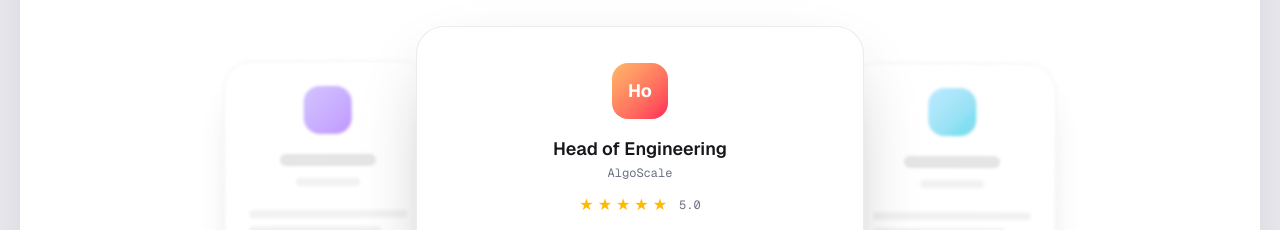
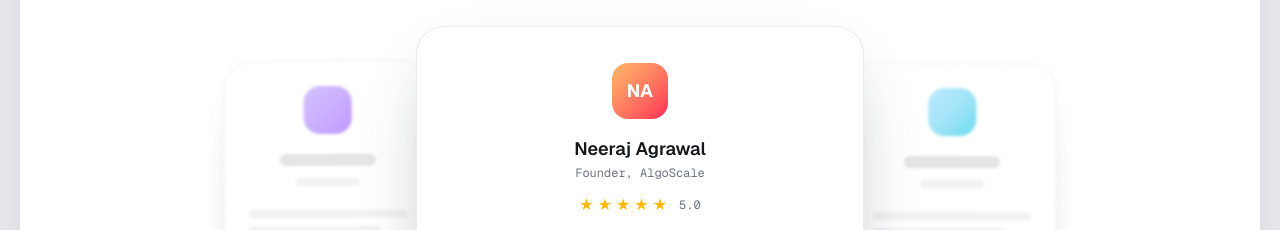
Before and after one commit to OfficialMindfries/Mindfries-LandingPage, a Next.js app: page / in a window 1280 px wide. Shown: the part 2780-3010 px from the top of the page. Built offline with nearby package versions, Linux system fonts and the light colour scheme.

Commit message:
updated cards information

```diff
--- a/components/Testimonials.tsx
+++ b/components/Testimonials.tsx
@@ -12,14 +12,14 @@
     text: "So many hiring tools become junk software — they add work instead of removing it. Mindfries actually reads the work and hands us a shortlist we trust.",
   },
   {
-    name: "Head of Engineering",
-    role: "AlgoScale",
+    name: "Neeraj Agrawal",
+    role: "Founder, AlgoScale",
     grad: "from-orange-300 to-rose-500",
     text: "We stopped losing strong engineers to keyword filters. Seeing real commits and a live-code assessment side by side changed who we interviewed.",
   },
   {
-    name: "Founder",
-    role: "VXT AI",
+    name: "Luke Campbell",
+    role: "Founder, VXT AI",
     grad: "from-sky-300 to-cyan-500",
     text: "The plain-English reason for every candidate is the part my team loves. It recommends, we decide — no black-box score to argue with.",
   },
```
